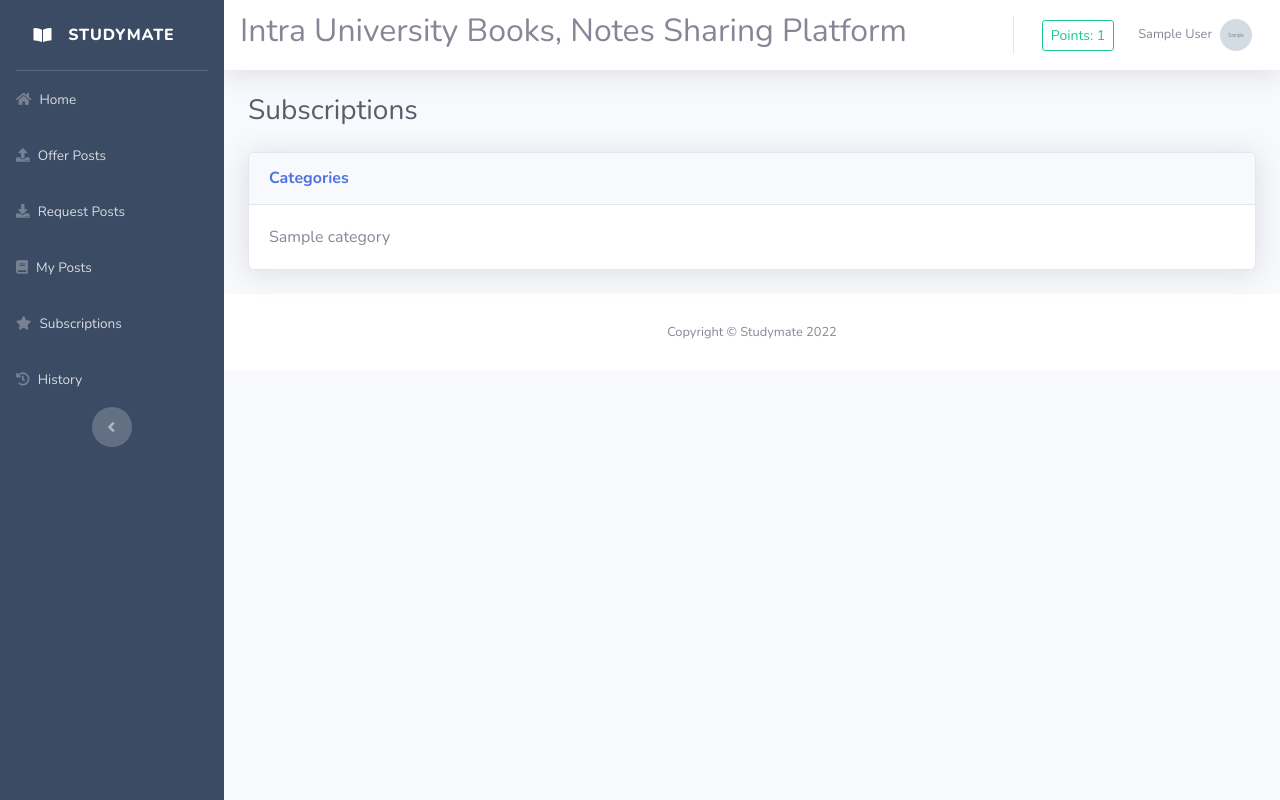
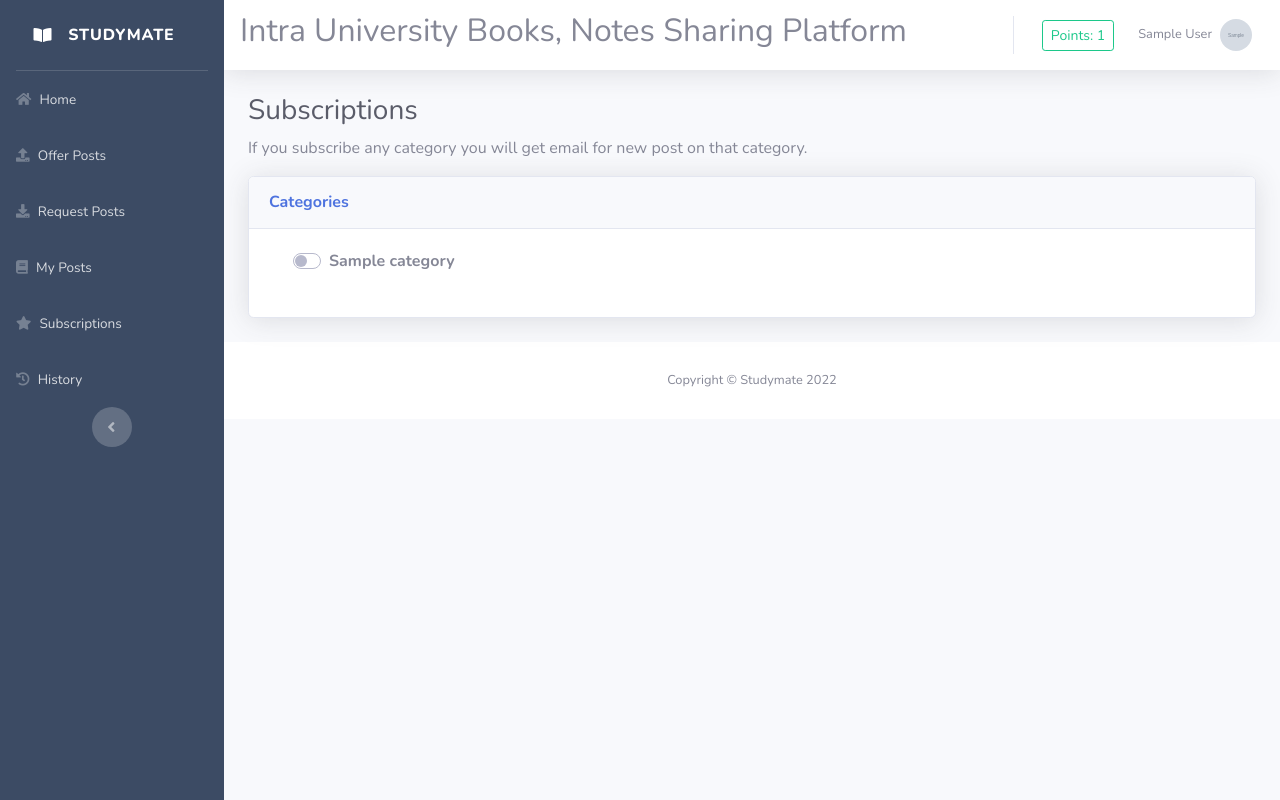
Before and after one commit to ihjohny/studymate-books-notes-exchanging-system, a PHP site: page /subscriptions.php in a window 1280 px wide. Run offline with PHP 8.4, Linux system fonts and the light colour scheme; the visitor is signed in with stand-in values (Sample User, id 1); tables that the repository leaves empty or names only in its code hold one stand-in row (values such as "Sample post"); grey boxes marked "Sample" are stand-in pictures.

Commit message:
subscription ui added

```diff
--- a/subscriptions.php
+++ b/subscriptions.php
@@ -5,7 +5,9 @@ include('basehome.php');
 ?>
 
 <!-- Page Heading -->
-<h1 class="h3 mb-4 text-gray-800">Subscriptions</h1>
+<h1 class="h3 mb-2 text-gray-800">Subscriptions</h1>
+<p>If you subscribe any category you will get email for new post on that category.</p>
+
 
 <div class="card shadow mb-4">
     <div class="card-header py-3">
--- a/subscriptions_action.php
+++ b/subscriptions_action.php
@@ -11,13 +11,39 @@ if ($_POST["action"] == 'fetch_subscriptions') {
     ";
     $categories_data = $object->get_result();
 
+    $object->query = "
+    SELECT * FROM categories
+    ";
+    $object->execute();
+    $row_count = $object->row_count();
+
     $isDataFound = false;
-    $html = '';
-    foreach ($categories_data as $category_row) {
+    $html = '<div class="container">
+                <div class="row">
+                    <div class="col">
+            ';
+
+    foreach ($categories_data as $index => $category_row) {
+        if ($index == $row_count/2) {
+            $html .= '</div>
+                        <div class="col">
+                    ';
+        }
+
+        $html .= '
+                <div class="custom-control custom-switch">
+                    <input type="checkbox" class="custom-control-input" id="switch_'.$category_row["name"].'">
+                    <label class="custom-control-label" for="switch_'.$category_row["name"].'"><strong>'.$category_row["name"].'</strong></label>
+                </div>
+                </br>
+            ';
+
         $isDataFound = true;
+    }
 
-        $html .=''.$category_row["name"].'';
-    }
+    $html .= '      </div>
+                </div>
+            </div>';
 
     if (!$isDataFound) {
         $html =
```
